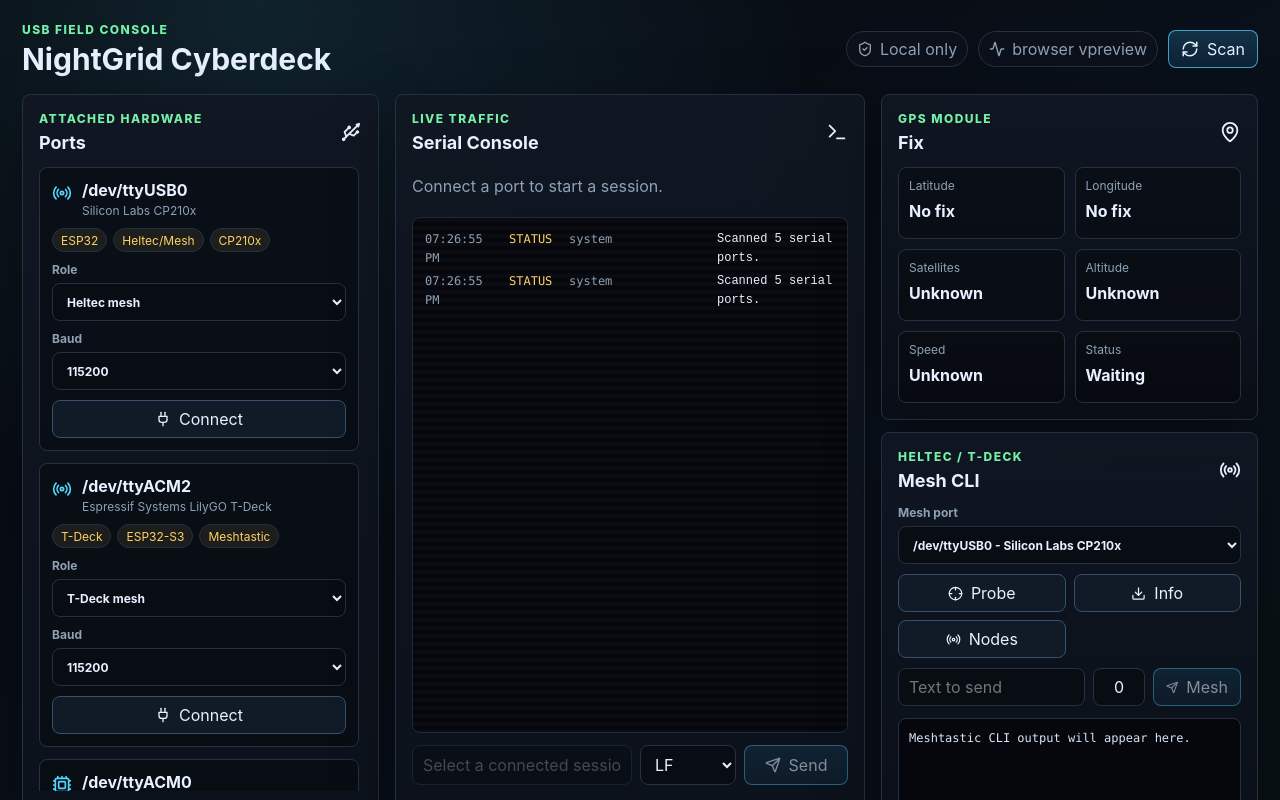
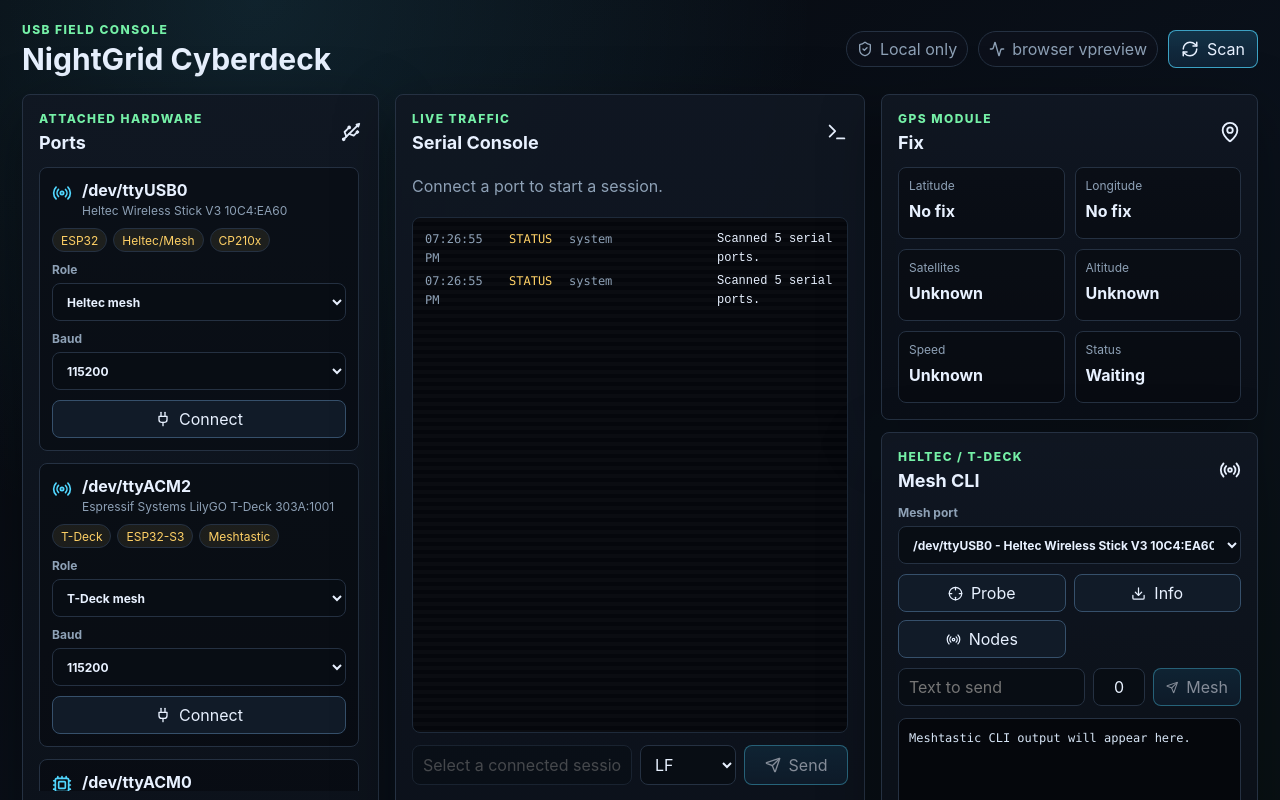
Before and after one commit to Its-ze/nightgrid-cyberdeck, a React (Vite) app: page / in a window 1280 px wide. Shown: the top 800 px of the page. Built offline with nearby package versions, Linux system fonts and the light colour scheme.

Commit message:
Detect T-Deck USB-S3 serial devices

```diff
--- a/package.json
+++ b/package.json
@@ -1,6 +1,6 @@
 {
   "name": "nightgrid-cyberdeck",
-  "version": "0.1.3",
+  "version": "0.1.4",
   "description": "NightGrid Cyberdeck is a dark cross-platform USB field deck for Heltec V3, LilyGO T-Deck, Flipper Zero, GPS modules, Raspberry Pi Picos, and serial consoles.",
   "author": {
     "name": "Its-ze",
--- a/src/App.tsx
+++ b/src/App.tsx
@@ -311,7 +311,7 @@
                       <RoleIcon size={20} />
                       <div>
                         <h3>{port.path}</h3>
-                        <p>{port.manufacturer || port.friendlyName}</p>
+                        <p>{port.friendlyName || port.manufacturer}</p>
                       </div>
                     </div>
 
@@ -468,7 +468,7 @@
                 <option value="">Select port</option>
                 {(meshPorts.length ? meshPorts : ports).map((port) => (
                   <option value={port.path} key={port.path}>
-                    {port.path} {port.manufacturer ? `- ${port.manufacturer}` : ""}
+                    {port.path} {port.friendlyName ? `- ${port.friendlyName}` : ""}
                   </option>
                 ))}
               </select>
```
Also changed, not shown: electron/main.ts (+8 -3 lines), 3 other files (tests, documents, lock files or other folders).
